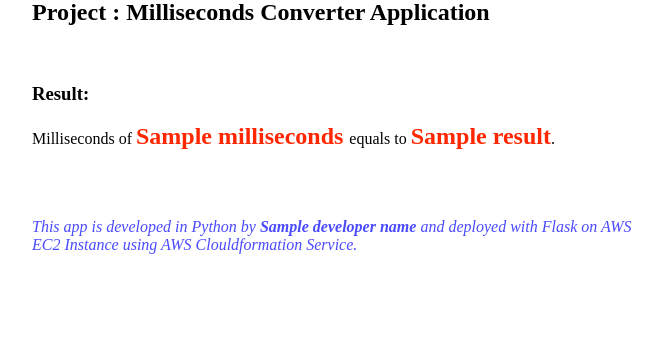
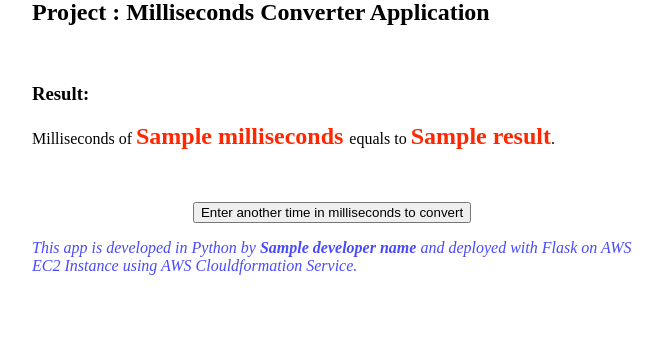
Before and after one commit to betulbeyazoglu/aws-workshop, a Flask app: template Projects/002-milliseconds-converter/templates/result.html in a window 1280 px wide. Shown: the part 451-800 px from the top of the page, without its empty margins (308-970 px from the left). Run offline with Flask 2, Linux system fonts and the light colour scheme; the template is opened without the code that fills it: most values are stand-ins (such as "Sample title", 1, 10 or a date in 2020).

Commit message:
result.html new version added

```diff
--- a/Projects/002-milliseconds-converter/templates/result.html
+++ b/Projects/002-milliseconds-converter/templates/result.html
@@ -45,7 +45,9 @@
 
     <h3><b>Result:</b></h3>
     <p>Milliseconds of <span class="result"> <b> {{ milliseconds }}</b> </span>equals to <span class="result"><b>{{ result }}</b></span>.</p><br><br>
-
+<form>
+ <center><input type="button" value="Enter another time in milliseconds to convert" onclick="history.back()"></center>
+</form>
 
     <p class="footnote"><i>This app is developed in Python by <b>{{ developer_name }}</b> and deployed with Flask on AWS
             EC2 Instance using AWS Clouldformation Service.</i></p>
```
